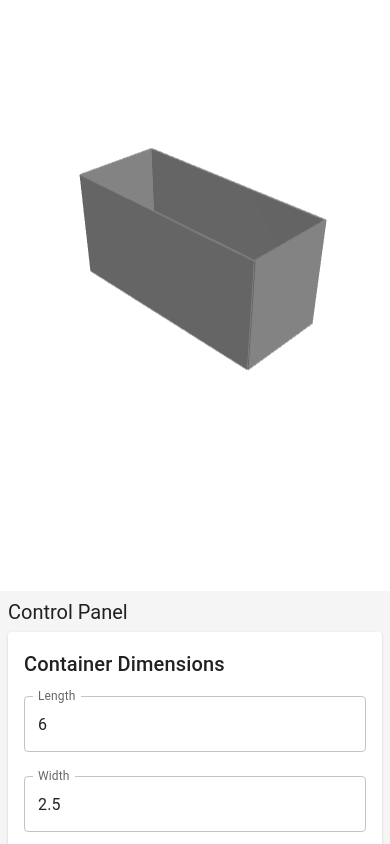
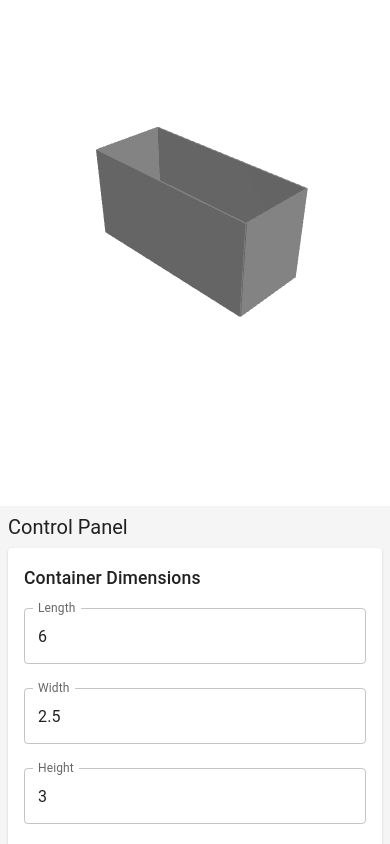
Before and after one commit to Lokendra0202/3D_Container_Designer, a React (Create React App) app: page / in a window 390 px wide. Built offline with nearby package versions, Linux system fonts and the light colour scheme.

Commit message:
Deploy ready6

```diff
--- a/src/App.css
+++ b/src/App.css
@@ -31,11 +31,37 @@
 .viewer-container {
   width: 100%;
   height: 100vh;
+  touch-action: none;
+}
+
+.viewer-container canvas {
+  width: 100% !important;
+  height: 100% !important;
+  touch-action: none;
 }
 
 @media (max-width: 768px) {
   .viewer-container {
-    height: 70vh;
+    height: 60vh;
+    min-height: 350px;
+  }
+
+  /* Improve touch targets */
+  .MuiButton-root {
+    min-height: 44px !important; /* iOS recommended touch target size */
+  }
+
+  .MuiListItem-root {
+    min-height: 48px !important;
+  }
+
+  /* Better text readability on mobile */
+  .MuiTypography-h6 {
+    font-size: 1.1rem !important;
+  }
+
+  .MuiTypography-body1 {
+    font-size: 0.9rem !important;
   }
 }
 
--- a/src/App.js
+++ b/src/App.js
@@ -31,8 +31,8 @@ function App() {
         <Box sx={{
           flex: 1,
           '@media (max-width: 768px)': {
-            height: '70vh',
-            minHeight: '400px'
+            height: '60vh',
+            minHeight: '350px'
           }
         }}>
           <Viewer />
@@ -41,9 +41,9 @@ function App() {
           width: 320,
           '@media (max-width: 768px)': {
             width: '100%',
-            height: '30vh',
+            height: '40vh',
             overflowY: 'auto',
-            minHeight: '200px'
+            minHeight: '250px'
           }
         }}>
           <ControlPanel />
--- a/src/ControlPanel.js
+++ b/src/ControlPanel.js
@@ -195,7 +195,8 @@ function ControlPanel() {
         width: '100%',
         p: 1,
         height: 'auto',
-        minHeight: '100vh'
+        minHeight: '100vh',
+        position: 'relative'
       }
     }}>
       <Typography variant="h5" gutterBottom sx={{
@@ -249,15 +250,17 @@ function ControlPanel() {
         <CardContent>
           <Typography variant="h6">Add Elements</Typography>
           <Box sx={{
-            display: 'flex',
-            flexWrap: 'wrap',
+            display: 'grid',
+            gridTemplateColumns: 'repeat(auto-fit, minmax(120px, 1fr))',
             gap: 1,
             '@media (max-width: 768px)': {
+              gridTemplateColumns: 'repeat(auto-fit, minmax(80px, 1fr))',
               gap: 0.5,
               '& .MuiButton-root': {
                 minWidth: 'auto',
-                padding: '6px 8px',
-                fontSize: '0.75rem'
+                padding: '6px 4px',
+                fontSize: '0.7rem',
+                minHeight: '36px'
               }
             }
           }}>
--- a/src/DraggableElement.js
+++ b/src/DraggableElement.js
@@ -91,6 +91,7 @@ export default React.memo(function DraggableElement({ element }) {
     <DragControls
       onDragStart={handleDragStart}
       onDragEnd={handleDragEnd}
+      transformGroup
     >
       <primitive ref={meshRef} object={clonedScene} scale={element.size || [1, 1, 1]} />
     </DragControls>
--- a/src/Viewer.js
+++ b/src/Viewer.js
@@ -114,6 +114,13 @@ function Viewer() {
             ONE: THREE.TOUCH.ROTATE,
             TWO: THREE.TOUCH.DOLLY_PAN
           }}
+          minDistance={2}
+          maxDistance={20}
+          maxPolarAngle={Math.PI / 2}
+          minPolarAngle={0}
+          rotateSpeed={0.5}
+          zoomSpeed={0.8}
+          panSpeed={0.8}
         />
       </Canvas>
     </div>
```
